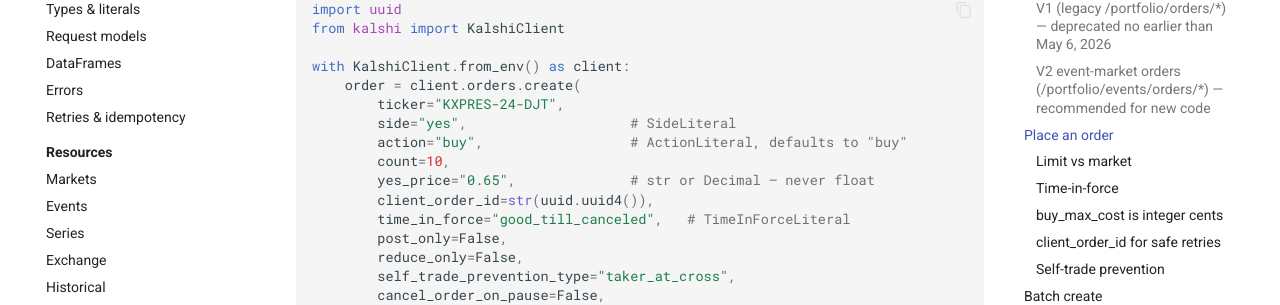
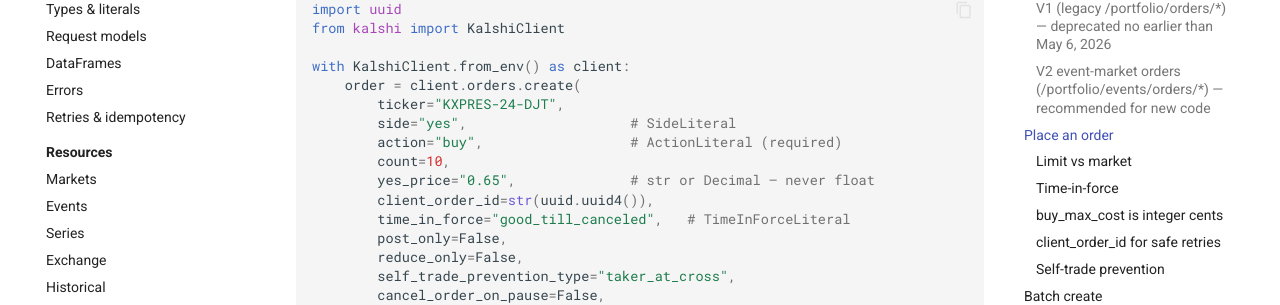
Before and after one commit to TexasCoding/kalshi-python-sdk, an MkDocs documentation site: the page built from docs/resources/orders.md, in a window 1280 px wide and 900 px high, scrolled down 1850 px. Shown: the part 127-432 px from the top of the window. Built offline with MkDocs 1.6.1 and Material for MkDocs 9.7.7, drawn with Linux system fonts in a browser that asks for light colours; comment, search, counter and statistics services are not loaded.

Commit message:
docs(orders): drop stale "defaults to buy" on orders.create example (#303)
Closes #299.

```diff
--- a/docs/resources/orders.md
+++ b/docs/resources/orders.md
@@ -49,7 +49,7 @@
     order = client.orders.create(
         ticker="KXPRES-24-DJT",
         side="yes",                    # SideLiteral
-        action="buy",                  # ActionLiteral, defaults to "buy"
+        action="buy",                  # ActionLiteral (required)
         count=10,
         yes_price="0.65",              # str or Decimal — never float
         client_order_id=str(uuid.uuid4()),
```
